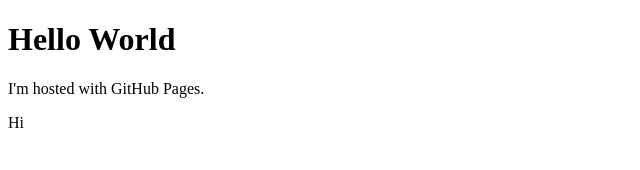
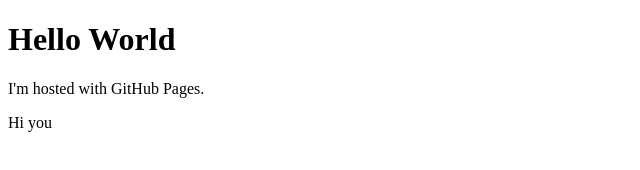
Before and after one commit to markusgl17/markus17.github.io, a plain HTML site: page index.html in a window 1280 px wide. Shown: the full height of the page, 0-640 px from the left. Drawn offline with Linux system fonts and the light colour scheme.

Commit message:
Update index.html

```diff
--- a/index.html
+++ b/index.html
@@ -3,6 +3,6 @@
 <body>
 <h1>Hello World</h1>
 <p>I'm hosted with GitHub Pages.</p>
-<p>Hi</p>
+<p>Hi you</p>
 </body>
 </html>
```
